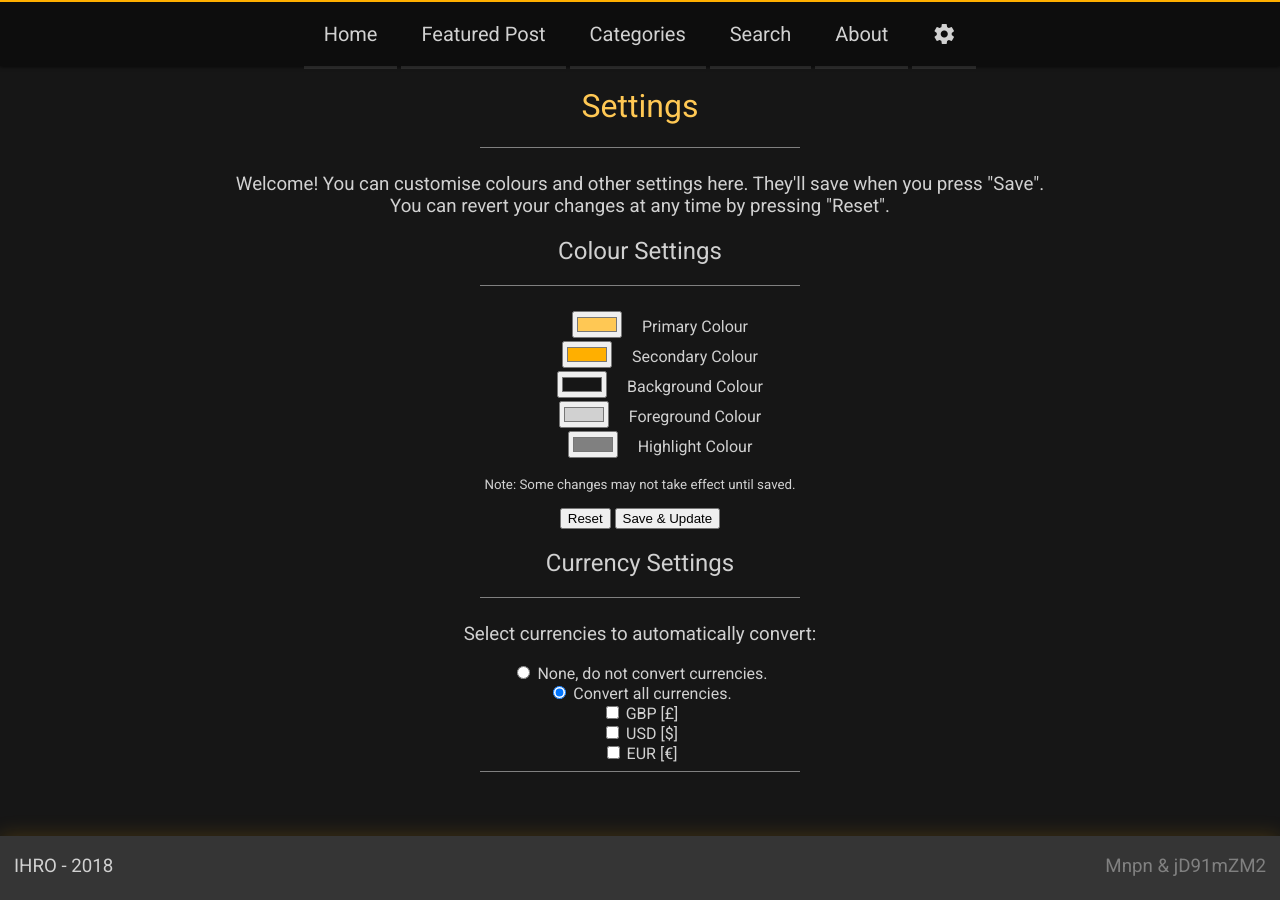
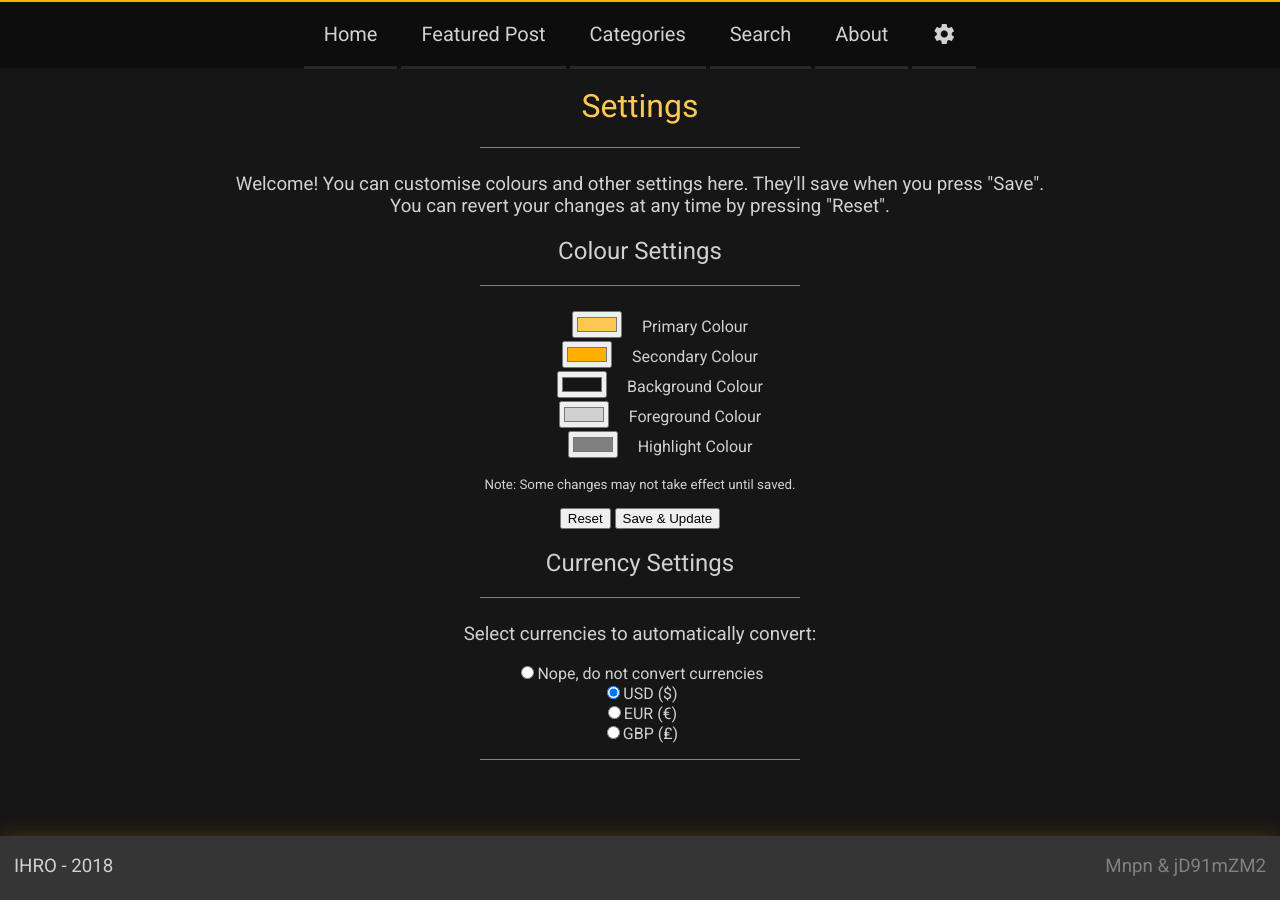
Before and after one commit to jaka2015/I-Hate-Restrictions-Online, a Jekyll site: the page built from settings.html, in a window 1280 px wide. Built offline with Jekyll 4.4.1, drawn with Linux system fonts in a browser that asks for light colours.

Commit message:
Implement currency selector

```diff
--- a/script.js
+++ b/script.js
@@ -1,5 +1,3 @@
----
----
 function addCss(selector, key, value) {
 	let element = document.createElement("style");
 	element.innerHTML = selector + " { " + key + ": " + value + "; }";
@@ -9,8 +7,7 @@ function setPrimary(value) {
 	addCss("h1", "color", value);
 }
 function setSecondary(value) {
-	addCss("a", "color", value);
-	addCss(".currency, .block", "color", value);
+	addCss("a, .currency, .block", "color", value);
 	addCss(".footerright a:hover", "color", value);
 	addCss("header", "border-top", "2px solid " + value);
 }
@@ -70,18 +67,24 @@ window.onload = function() {
 
 							let value = parseInt(amount) / rates[from];
 							let usd = value * rates["USD"];
+                            let eur = value * rates["EUR"];
+                            let gbp = value * rates["GBP"];
 
 							let text;
-							if (toUsd) {
-								text = "$" + Math.round(usd);
-							} else {
-								text = match;
-							}
+                            switch (localStorage.getItem("currency")) {
+                            case null:
+                            case "original":
+                                text = match;
+                                break;
+                            case "usd": text = "$" + Math.round(usd); break;
+                            case "eur": text = "€" + Math.round(eur); break;
+                            case "gbp": text = "₤" + Math.round(gbp); break;
+                            }
 
 							return '<span class="currency" data-amount="' +
 								"$" + usd.toFixed(2) + "\n" +
-								"€" + (value * rates["EUR"]).toFixed(2) + "\n" +
-								"₤" + (value * rates["GBP"]).toFixed(2) +
+								"€" + eur.toFixed(2) + "\n" +
+								"₤" + gbp.toFixed(2) +
 							'">' + text + '</span>';
 						}
 					);
--- a/settings.html
+++ b/settings.html
@@ -11,7 +11,7 @@ layout: default
 </h3>
 <h2>Colour Settings</h2>
 <div class="short"><hr /></div>
-<form id="settings">
+<form id="colors">
 	<ul>
 		<li><input type="color" id="primary" value="{{ site.primary }}" />Primary Colour</li>
 		<li><input type="color" id="secondary" value="{{ site.secondary }}" />Secondary Colour</li>
@@ -29,26 +29,12 @@ layout: default
 <h3>
 	Select currencies to automatically convert:</legend>
 </h3>
-<div>
-	<input type="radio" value="none" />
-	<label>None, do not convert currencies.</label>
-</div>
-<div>
-	<input type="radio" value="all" checked />
-	<label>Convert all currencies.</label>
-</div>
-<div>
-	<input type="checkbox" value="GBP" />
-	<label>GBP [£]</label>
-</div>
-<div>
-	<input type="checkbox" value="USD" />
-	<label>USD [$]</label>
-</div>
-<div>
-	<input type="checkbox" value="EUR" />
-	<label>EUR [€]</label>
-</div>
+<form id="currency">
+    <label><input type="radio" name="currency" value="original" />Nope, do not convert currencies</label><br />
+    <label><input type="radio" name="currency" value="usd" checked />USD ($)</label><br />
+    <label><input type="radio" name="currency" value="eur" />EUR (€)</label><br />
+    <label><input type="radio" name="currency" value="gbp" />GBP (₤)</label>
+</form>
 <div class="short" style="padding-bottom: 25px"><hr /></div>
 
 <script>
@@ -73,8 +59,8 @@ let highlight = document.getElementById("highlight");
 setColorHook(background, setBackground);
 setColorHook(foreground, setForeground);
 
-let settings = document.getElementById("settings");
-settings.onsubmit = function() {
+let colors = document.getElementById("colors");
+colors.onsubmit = function() {
 	localStorage.setItem("primary", primary.value); setPrimary(primary.value);
 	localStorage.setItem("secondary", secondary.value); setSecondary(secondary.value);
 	localStorage.setItem("background", background.value);
@@ -82,11 +68,26 @@ settings.onsubmit = function() {
 	localStorage.setItem("highlight", highlight.value); setHighlight(highlight.value);
 	return false;
 };
-settings.onreset = function() {
+colors.onreset = function() {
 	localStorage.removeItem("primary"); setPrimary("{{ site.primary }}")
 	localStorage.removeItem("secondary"); setSecondary("{{ site.secondary }}");
 	localStorage.removeItem("background"); setBackground("{{ site.background }}");
 	localStorage.removeItem("foreground"); setForeground("{{ site.foreground }}");
 	localStorage.removeItem("highlight"); setHighlight("{{ site.highlight }}");
 }
+
+{
+    let value = localStorage.getItem("currency");
+    if (value != null) {
+        value = value.replace(/["\\]/g, "\\$&"); // $& == $0 in other languages
+        document.querySelector("#currency input[value=\"" + value + "\"]").checked = true;
+    }
+}
+
+for (let radio of document.querySelectorAll("#currency input[name=\"currency\"]")) {
+    radio.onchange = function(e) {
+        let value = document.querySelector("#currency input[name=\"currency\"]:checked").value;
+        localStorage.setItem("currency", value);
+    };
+}
 </script>
```
Also changed, not shown: CONTRIBUTING.md (+0 -4 lines), _includes/embed_post.html (+0 -7 lines), _posts/2018-03-23-movies-in-sweden.md (+0 -1 lines).
